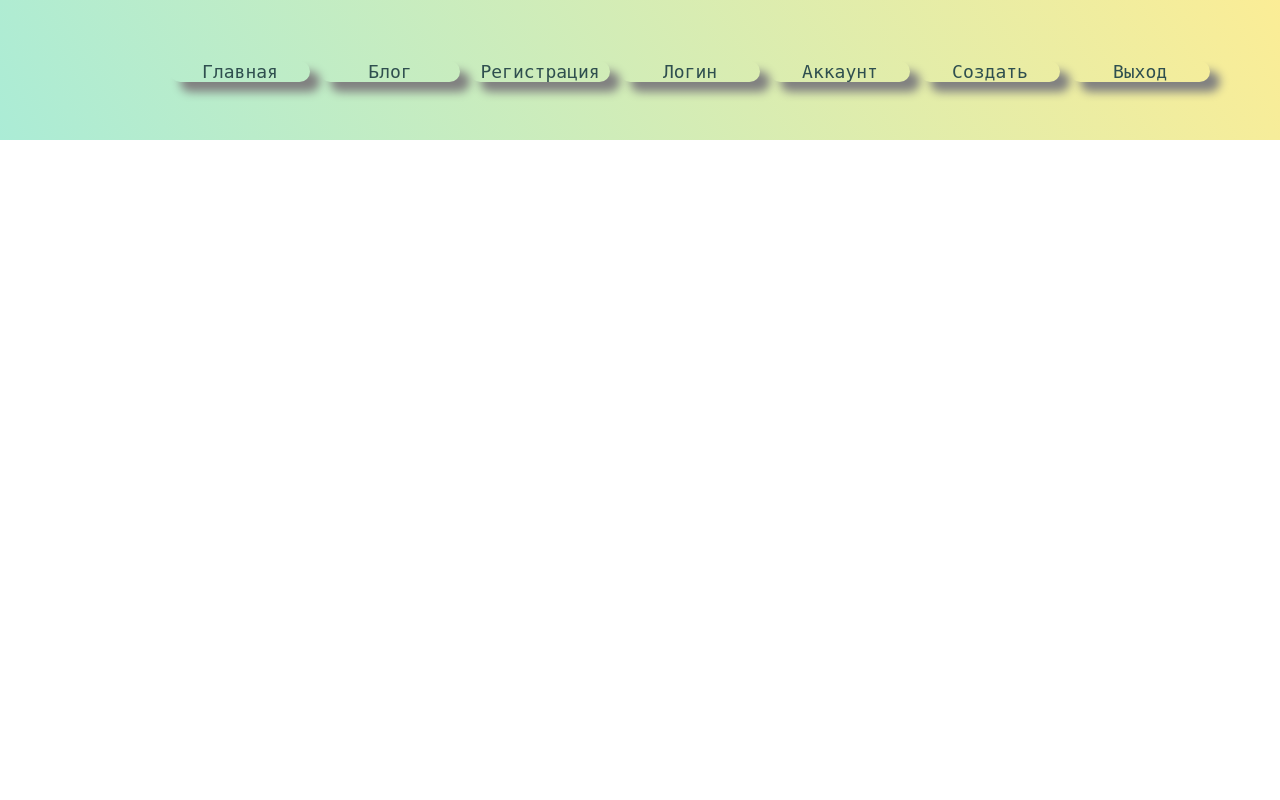
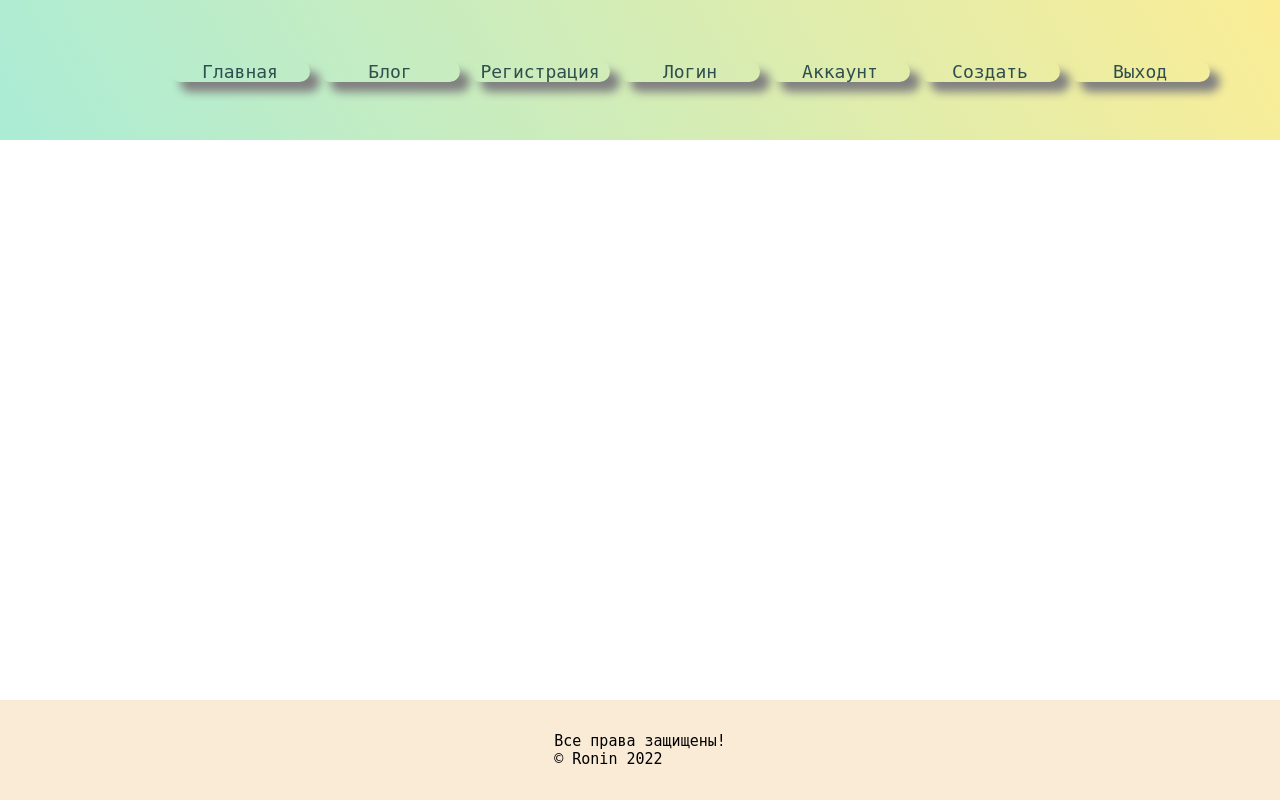
Before and after one commit to dzhambullatt/MyNewFlaskProject, a Flask app: page / in a window 1280 px wide. Run offline with Flask 2, Linux system fonts and the light colour scheme.

Commit message:
created new styles css

```diff
--- a/static/css/style.css
+++ b/static/css/style.css
@@ -47,6 +47,14 @@ height: 100%;
 }
 
 
+/* WRAPPER */
+
+.wrapper{
+    display: flex;
+    flex-direction: column;
+    height: 100%;
+}
+
 /* CONTENT */
 
 .content{
@@ -54,3 +62,18 @@ height: 100%;
     margin: 100px auto 0;
     flex: 1 0 auto;
 }
+
+
+/* FOOTER */
+
+.footer{
+    display: flex;
+    justify-content: center;
+    align-items: center;
+    font-size: 15px;
+    font-family: monospace;
+    width: 100%;
+    height: 100px;
+    background-color: antiquewhite;
+    flex: 0 0 auto;
+}
--- a/templates/layout.html
+++ b/templates/layout.html
@@ -41,10 +41,18 @@
 
 {% block main_page %}
 
+    <div class="content">
+
+    </div>
+
 {% endblock main_page %}
 
 
 {% block footer %}
+
+    <footer class="footer">Все права защищены!<br>
+        &#169; Ronin 2022
+    </footer>
 
 {% endblock footer %}
 
```
